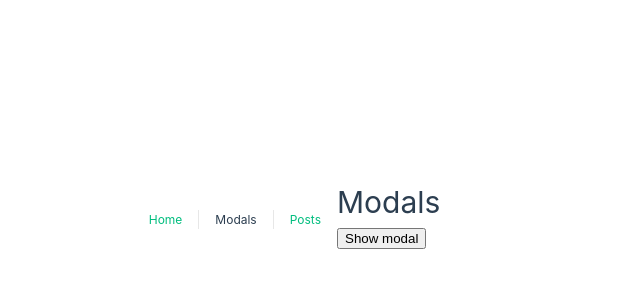
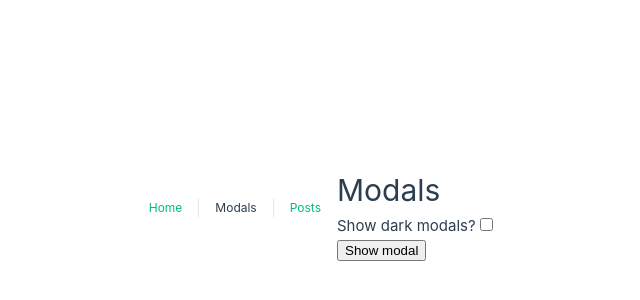
Before and after one commit to LeonardoJaques/vue3-hilights, a Vue app: page /modals in a window 1280 px wide. Shown: the part 186-486 px from the top of the page, without its empty margins (303-943 px from the left). Built offline with nearby package versions, Linux system fonts and the light colour scheme.

Commit message:
-mfeat: add Dynamic components

```diff
--- a/src/views/ModalsView.vue
+++ b/src/views/ModalsView.vue
@@ -1,15 +1,18 @@
 <template>
   <div class="modals">
     <h1>Modals</h1>
+    <div>
+      <label> Show dark modals? </label>
+      <input v-model="showDarkModals" type="checkbox" />
+    </div>
     <button @click="showModal = true">Show modal</button>
-    <Modal v-model="showModal" title="My modal title (via prop)">
-
+    <component :is="Modal" v-model="showModal" title="My modal title (via prop)">
       <p>
         Lorem ipsum, dolor sit amet consectetur adipisicing elit. Minima, alias, vero
         natus id earum placeat illum harum accusantium sint, et magni commodi nisi ipsum
         quis voluptatum. Ullam facilis consequuntur blanditiis.
       </p>
-    </Modal>
+    </component>
   </div>
 </template>
 
@@ -19,5 +22,6 @@ import { ref } from "@vue/reactivity";
 import Modal from "@/components/Modal.vue";
 
 /*Modals*/
+const showDarkModals = ref(false);
 const showModal = ref(false);
 </script>
```
